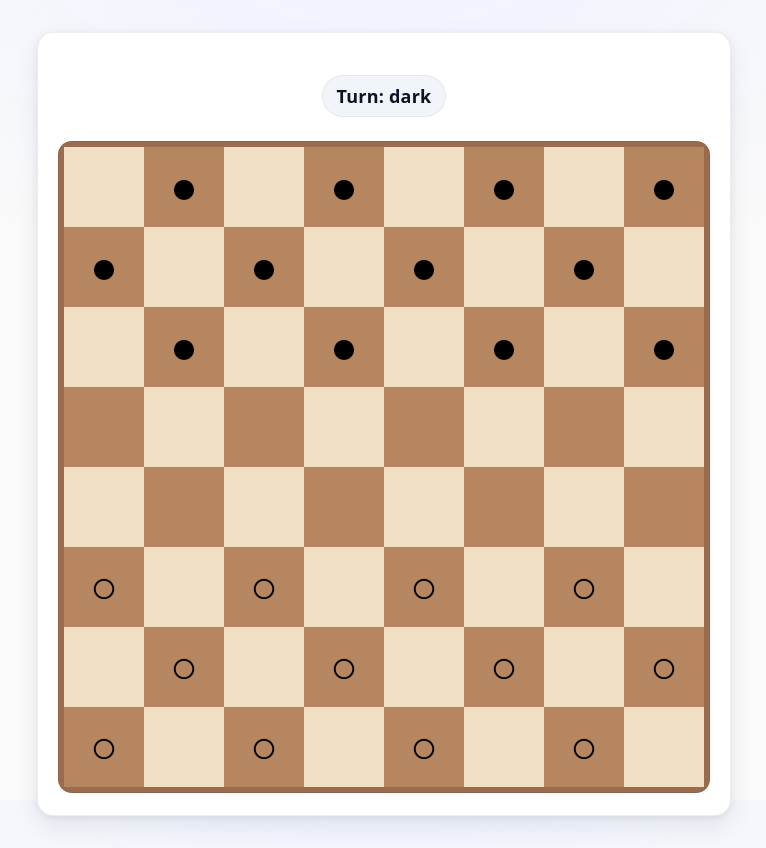
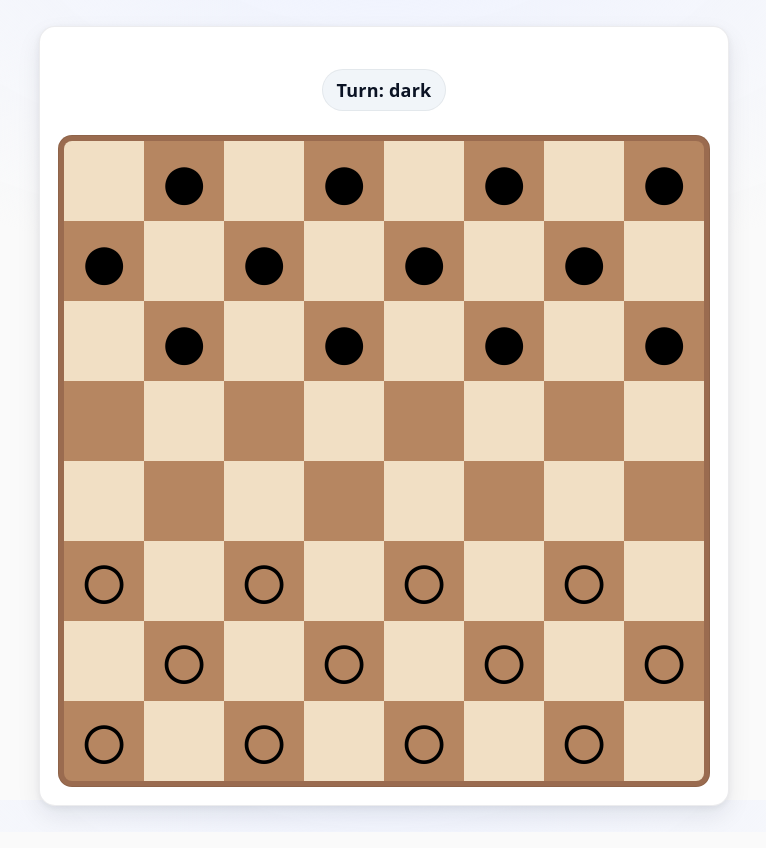
Before and after one commit to vlnach/ReactChec, a React (Create React App) app: page / in a window 1280 px wide. Shown: the whole page, without its empty margins (256-1022 px from the left). Built offline with nearby package versions, Linux system fonts and the light colour scheme.

Commit message:
Change css

```diff
--- a/src/styles.css
+++ b/src/styles.css
@@ -34,7 +34,7 @@ body {
   min-height: 100dvh;
   display: grid;
   place-items: center; /* центр и по горизонтали, и по вертикали */
-  padding: 24px 16px;
+  padding: 16px 16px;
 }
 
 /* «карточка» с заголовком и самой доской */
@@ -42,7 +42,7 @@ body {
   display: grid;
   justify-items: center; /* центрирует статус и доску */
   background: var(--card);
-  padding: 18px 20px 22px;
+  padding: 18px 18px 18px;
   border-radius: 16px;
   border: 1px solid rgba(15, 23, 42, 0.08);
   box-shadow: 0 10px 24px rgba(15, 23, 42, 0.08),
@@ -85,6 +85,7 @@ body {
   padding: 6px;
   border-radius: 14px;
   box-shadow: inset 0 0 0 1px rgba(0, 0, 0, 0.08);
+  overflow: hidden;
 }
 
 /* строки доски */
@@ -92,6 +93,19 @@ body {
   display: flex;
   padding: 0;
   margin: 0;
+}
+
+.board-row:first-child .square:first-child {
+  border-top-left-radius: 8px;
+}
+.board-row:first-child .square:last-child {
+  border-top-right-radius: 8px;
+}
+.board-row:last-child .square:first-child {
+  border-bottom-left-radius: 8px;
+}
+.board-row:last-child .square:last-child {
+  border-bottom-right-radius: 8px;
 }
 
 /* базовая клетка */
@@ -103,13 +117,14 @@ body {
   align-items: center;
   justify-content: center;
   background: var(--light);
-  font-size: calc(var(--cell) * 0.58); /* размер символа под клетку */
-  line-height: 1;
+  font-size: calc(var(--cell) * 1.1); /* размер символа под клетку */
+  line-height: 0;
   border: 0;
   padding: 0;
+  margin: auto;
   cursor: pointer;
   user-select: none;
-  transition: transform 0.06s ease, filter 0.12s ease;
+  transition: transform 0.8s ease, filter 0.8s ease;
 }
 .square--dark {
   background: var(--dark);
```
